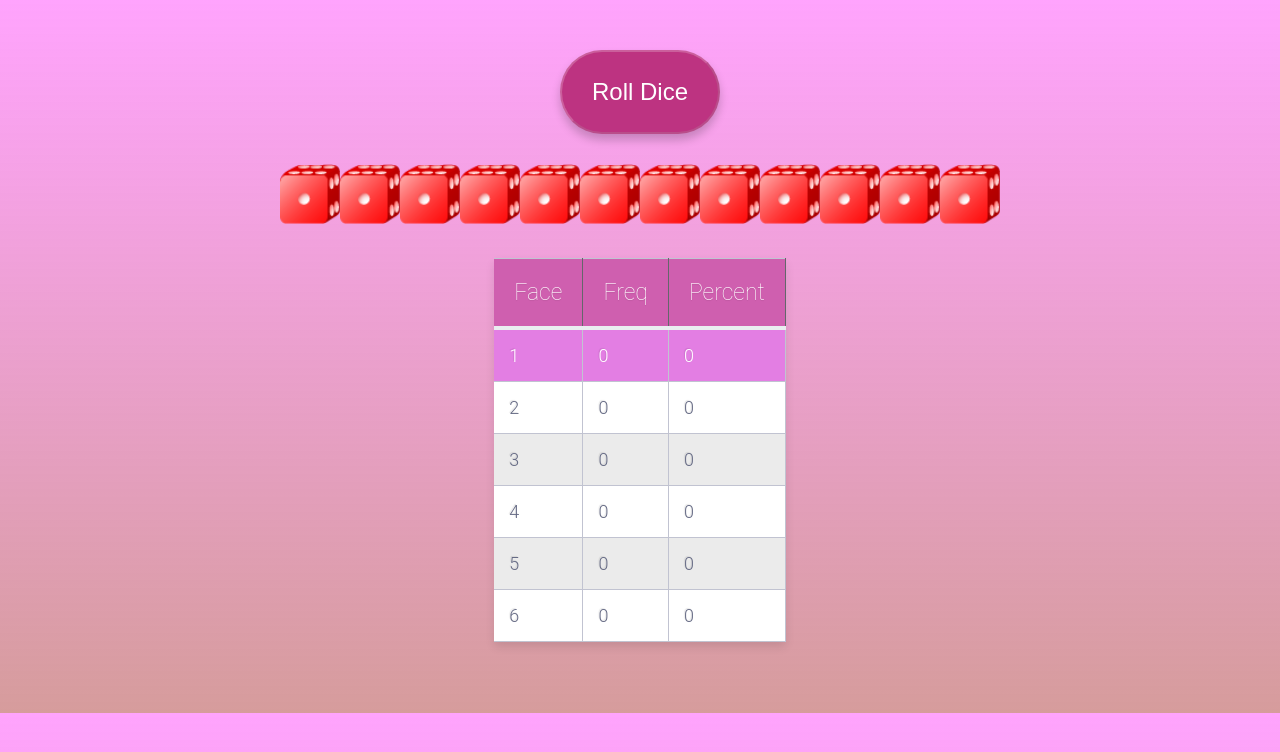
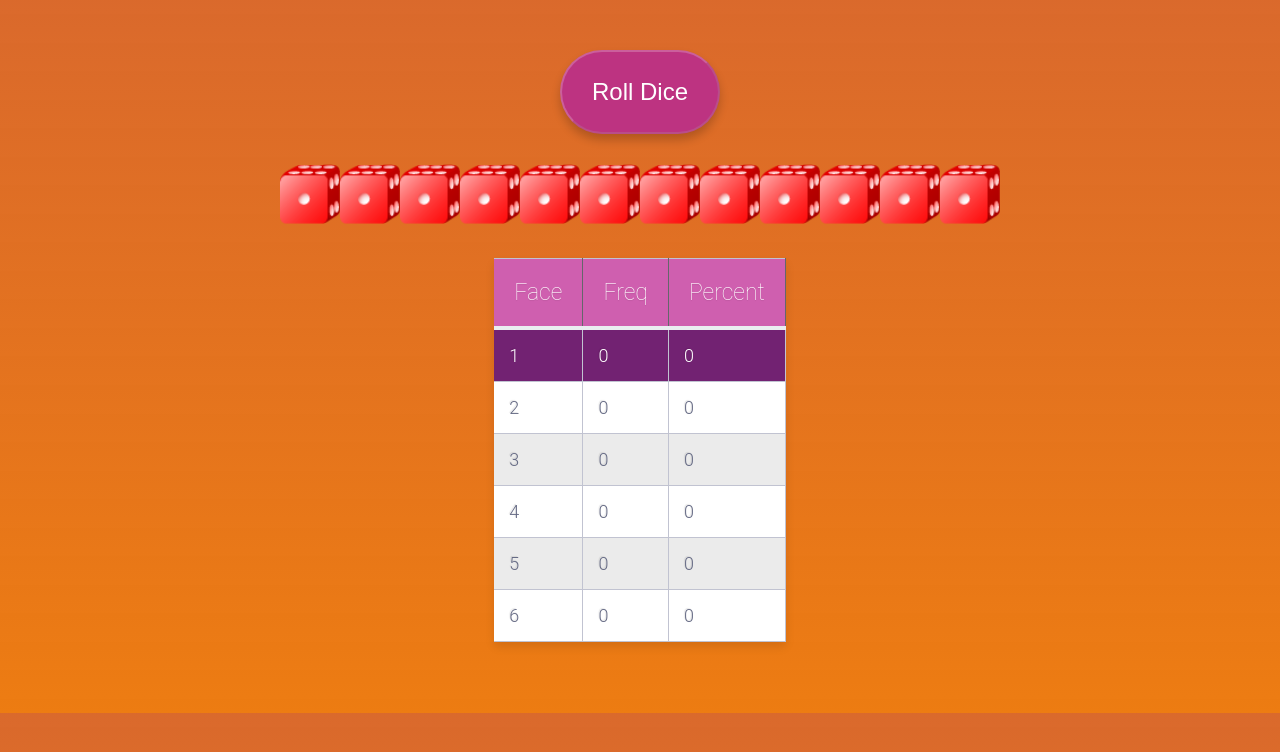
Before and after one commit to hsunanliu/JS_lab2, a plain HTML site: page index.html in a window 1280 px wide. In both pictures the pointer is over the element 538 px from the left and 354 px from the top of the page. Drawn offline with Linux system fonts and the light colour scheme.

Commit message:
Update style.css

```diff
--- a/style.css
+++ b/style.css
@@ -5,7 +5,7 @@ body {
 	height: 100%;
 	min-height: 685px;
 	background: rgb(91,213,245);
-	background: linear-gradient(0deg, rgb(214, 156, 156) 0%, rgba(255,110,252,0.630987429151348) 100%);
+	background: linear-gradient(0deg, rgb(237, 124, 18) 0%, rgba(214, 89, 21, 0.902) 100%);
 	background-attachment:scroll
 }
 
@@ -64,7 +64,7 @@ tr {
 }
 
 tr:hover td {
-  background:#e37ee3;
+  background:#150c74;
   color:#FFFFFF;
   border-top: 1px solid #22262e;
 }
@@ -74,7 +74,7 @@ tr:nth-child(odd) td {
 }
 
 tr:nth-child(odd):hover td {
-  background:#e37ee3;
+  background:#722272;
 }
 
 td {
```
